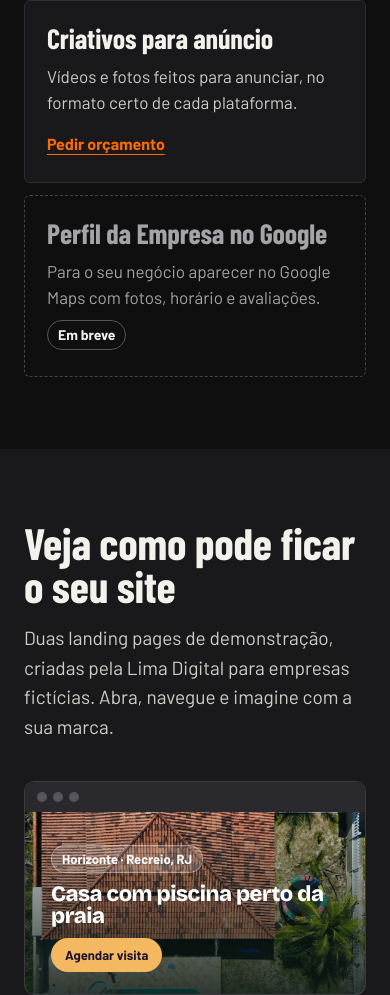
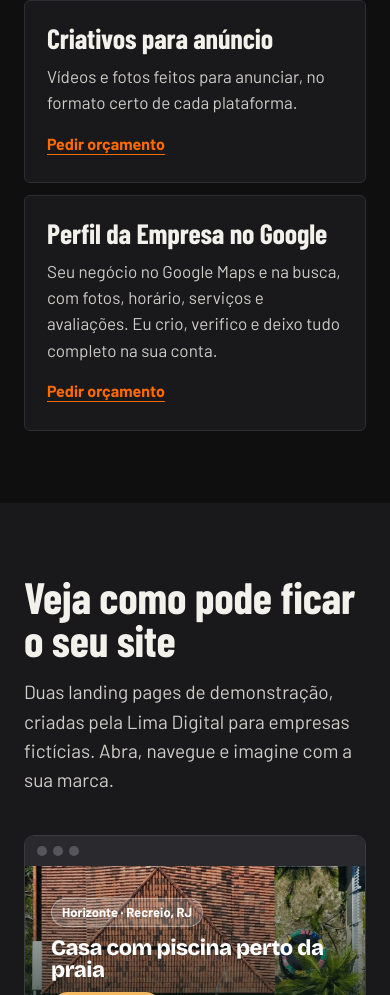
Before and after one commit to raphaellimadigital-eng/limadigitalrj, a plain HTML site: page index.html in a window 390 px wide. Shown: the part 2459-3454 px from the top of the page. Drawn offline with nearby package versions, Linux system fonts and the light colour scheme; a web font is replaced by a local one.

Commit message:
Lança o serviço Perfil da Empresa no Google e atualiza pendências
Co-Authored-By: Claude Sonnet 5.5 <noreply@anthropic.com>

```diff
--- a/css/style.css
+++ b/css/style.css
@@ -159,6 +159,7 @@ p { margin: 0; }
 .serv-destaque h3 { font-size: clamp(44px, 5vw, 64px); }
 .serv-destaque p { color: var(--tinta); font-size: 19px; max-width: 34em; font-weight: 500; }
 .serv-destaque .link { color: var(--tinta); }
+.serv-largo { grid-column: span 2; }
 .serv-breve { grid-column: span 2; background: transparent; border-style: dashed; border-color: var(--borda-traco); }
 .serv-breve h3, .serv-breve p { color: var(--cinza); }
 .selo { align-self: flex-start; margin-top: auto; font-size: 14px; font-weight: 700; color: var(--cor-texto); border: 1px solid var(--borda-selo); padding: 3px 10px; border-radius: var(--raio-pill); }
@@ -273,7 +274,7 @@ p { margin: 0; }
   .visor { max-width: 520px; aspect-ratio: 4 / 3; }
   .cabeca { grid-template-columns: 1fr; gap: 16px; margin-bottom: 40px; }
   .servicos { grid-template-columns: repeat(2, minmax(0, 1fr)); }
-  .serv-breve { grid-column: auto; }
+  .serv-breve, .serv-largo { grid-column: auto; }
   .rodape-grade { grid-template-columns: 1fr 1fr; }
   .rodape-marca { grid-column: 1 / -1; }
   .exemplos { grid-template-columns: 1fr; }
--- a/index.html
+++ b/index.html
@@ -4,7 +4,7 @@
 <meta charset="utf-8">
 <meta name="viewport" content="width=device-width, initial-scale=1">
 <title>Lima Digital | Sites, Instagram, fotografia e drone no RJ</title>
-<meta name="description" content="Sites e landing pages, gestão de Instagram, tráfego pago, fotografia, drone e criativos para anúncio. Negócios e eventos no Rio de Janeiro e na Baixada Fluminense.">
+<meta name="description" content="Sites e landing pages, gestão de Instagram, tráfego pago, Perfil da Empresa no Google, fotografia, drone e criativos para anúncio. Negócios e eventos no Rio de Janeiro e na Baixada Fluminense.">
 <meta property="og:title" content="Lima Digital | Sua marca, vista do melhor ângulo">
 <meta property="og:description" content="Sites, gestão de Instagram, tráfego pago, fotografia e drone para negócios no Rio e na Baixada.">
 <link rel="canonical" href="https://limadigitalrj.com.br/">
@@ -35,7 +35,7 @@
   "@context": "https://schema.org",
   "@type": "ProfessionalService",
   "name": "Lima Digital",
-  "description": "Sites e landing pages, gestão de Instagram, tráfego pago, fotografia, drone e criativos para anúncio no Rio de Janeiro e na Baixada Fluminense.",
+  "description": "Sites e landing pages, gestão de Instagram, tráfego pago, Perfil da Empresa no Google, fotografia, drone e criativos para anúncio no Rio de Janeiro e na Baixada Fluminense.",
   "url": "https://limadigitalrj.com.br/",
   "logo": "https://limadigitalrj.com.br/img/icone-512.png",
   "image": "https://limadigitalrj.com.br/img/compartilhar.jpg",
@@ -64,6 +64,7 @@
     "Landing pages",
     "Gestão de Instagram",
     "Tráfego pago",
+    "Perfil da Empresa no Google",
     "Fotografia",
     "Fotografia com drone"
   ]
@@ -165,10 +166,10 @@
         <p>Vídeos e fotos feitos para anunciar, no formato certo de cada plataforma.</p>
         <a class="link serv-link" href="https://wa.me/5521982232973?text=Ol%C3%A1%21%20Quero%20um%20or%C3%A7amento%20de%20criativos%20para%20an%C3%BAncio." target="_blank" rel="noopener">Pedir orçamento</a>
       </article>
-      <article class="serv serv-breve">
+      <article class="serv serv-largo">
         <h3>Perfil da Empresa no Google</h3>
-        <p>Para o seu negócio aparecer no Google Maps com fotos, horário e avaliações.</p>
-        <span class="selo">Em breve</span>
+        <p>Seu negócio no Google Maps e na busca, com fotos, horário, serviços e avaliações. Eu crio, verifico e deixo tudo completo na sua conta.</p>
+        <a class="link serv-link" href="https://wa.me/5521982232973?text=Ol%C3%A1%21%20Quero%20colocar%20meu%20neg%C3%B3cio%20no%20Google%20%28Perfil%20da%20Empresa%29." target="_blank" rel="noopener">Pedir orçamento</a>
       </article>
     </div>
   </div>
@@ -335,6 +336,7 @@
           <option>Fotografia</option>
           <option>Drone</option>
           <option>Criativos para anúncio</option>
+          <option>Perfil da Empresa no Google</option>
           <option>Ainda não sei</option>
         </select>
       </div>
```
Also changed, not shown: 1 other file.
